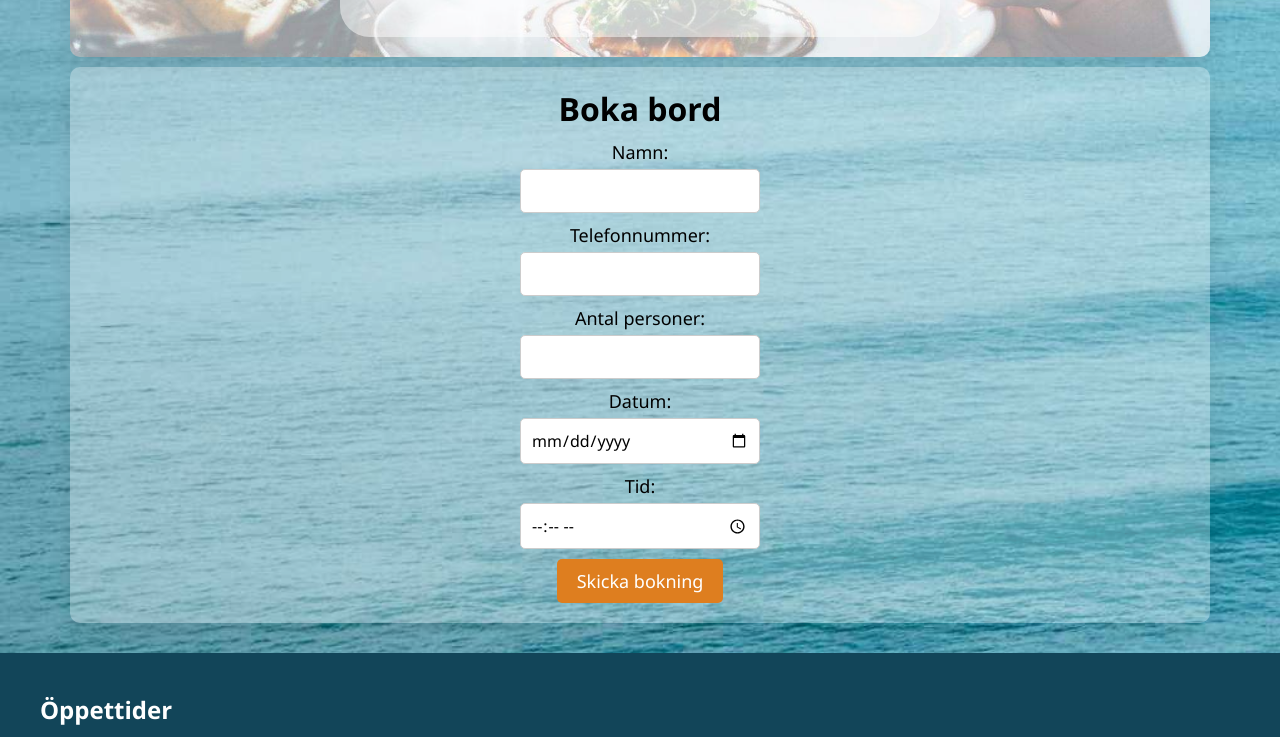
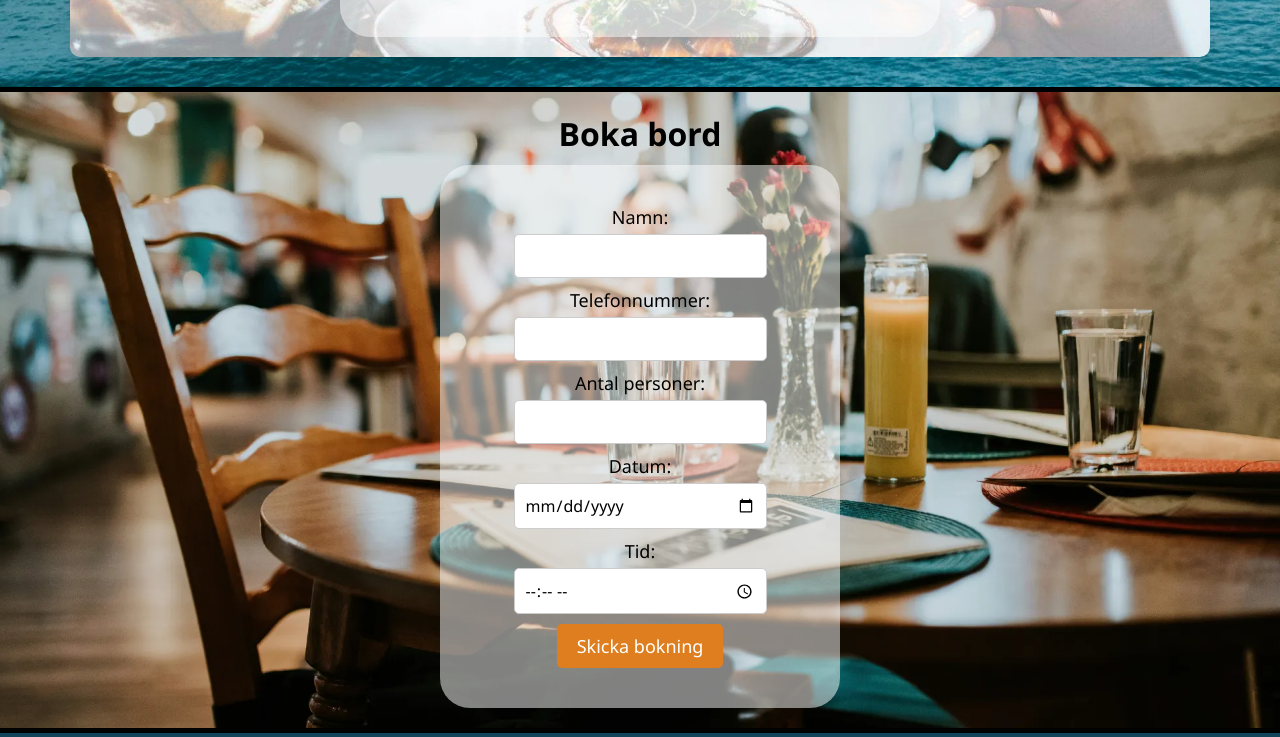
Before and after one commit to joma2304/projekt-backend-admin, a website built with Parcel: page src/index.html in a window 1280 px wide. Shown: the part 1506-2243 px from the top of the page. Built offline with nearby package versions, Linux system fonts and the light colour scheme; no server answers.

Commit message:
Ändrat lite styling

```diff
--- a/src/css/menu.scss
+++ b/src/css/menu.scss
@@ -79,15 +79,27 @@ b {
 }
 
 #book-section {
-    background-color: rgba(255, 255, 255, 0.3);
+    border-top: solid 5px black;
+    border-bottom: solid 5px black;
+    background-image: url("/src/images/booktable.webp");
+    background-size: cover;
     min-height: 50vh;
-    width: calc(100% - 20px);
+    width: calc(100%);
     background-size: cover;
-    margin: 10px;
-    border-radius: 10px;
     overflow: hidden;
-    box-shadow: 0 10px 20px rgba(0, 0, 0, 0.1);
     transition: transform 0.3s ease;
+    max-width: 100%;
+    margin: 0 auto;
+}
+
+.book-text {
+    background-color: rgba(255, 255, 255, 0.5);
+    border-radius: 30px;
+    display: flex;
+    justify-content: center;
+    align-items: center;
+    padding: 40px;
+    margin-bottom: 20px;
 }
 
 /*navigeringsmenyn */
@@ -251,7 +263,12 @@ b {
 
 body {
     width: 100%;
-    background-image: url("/src/images/hansa.jpg");
+    background-color: white;
+}
+
+.hansa-pic-div {
+    width: 100%;
+    background-image: url("/src/images/hansa.webp");
     background-size: cover;
 }
 
@@ -360,7 +377,7 @@ h1 {
 #bookingForm input[type="number"],
 #bookingForm input[type="date"],
 #bookingForm input[type="time"] {
-    width: 60%;
+    width: 100%;
     padding: 10px;
     margin-bottom: 10px;
     border: 1px solid #ccc;
--- a/src/index.html
+++ b/src/index.html
@@ -16,6 +16,7 @@
 </head>
 
 <body>
+    <div class="hansa-pic-div">
         <header class="header" id="header">
             <div class="header-container">
                 <a href="index.html" class="logo">
@@ -28,10 +29,15 @@
                         <span></span>
                     </div>
                     <ul class="nav-list" id="navList">
-                    <li class="nav-item"><a href="#welcome-section" class="section-link" data-target="welcome-section">Start</a></li>
-                    <li class="nav-item"><a href="#menu-section" class="section-link" data-target="menu-section">Meny</a></li>
-                    <li class="nav-item"><a href="#about-section" class="section-link" data-target="about-section">Om oss</a></li>
-                    <li class="nav-item"><a href="#book-section" class="section-link" data-target="book-section">Boka</a></li>
+                        <li class="nav-item"><a href="#welcome-section" class="section-link"
+                                data-target="welcome-section">Start</a></li>
+                        <li class="nav-item"><a href="#menu-section" class="section-link"
+                                data-target="menu-section">Meny</a></li>
+                        <li class="nav-item"><a href="#about-section" class="section-link"
+                                data-target="about-section">Om
+                                oss</a></li>
+                        <li class="nav-item"><a href="#book-section" class="section-link"
+                                data-target="book-section">Boka</a></li>
                     </ul>
 
                     <div class="login-div">
@@ -87,18 +93,23 @@
                     </div>
                 </div>
             </section>
+
             <section id="about-section" class="about-section">
                 <h2 class="about">Om oss</h2>
                 <div class="about-text">
-                <p> Restaurang Hansa är en oas av kulinariska upplevelser där tradition möter modernitet. Belägen vid
+                    <p> Restaurang Hansa är en oas av kulinariska upplevelser där tradition möter modernitet. Belägen
+                        vid
                         havet, erbjuder den enastående mat från havets skafferi, tillagad med omsorg och passion av våra
                         erfarna kockar. Med en atmosfär som blandar elegans med avslappnad charm lockar Restaurang Hansa
-                    besökare från när och fjärran. Vår meny är en resa genom smaker och texturer, där varje rätt är en
+                        besökare från när och fjärran. Vår meny är en resa genom smaker och texturer, där varje rätt är
+                        en
                         konstnärlig skapelse. Från färska skaldjur till lokala delikatesser, utforskar vi det bästa av
-                    lokala råvaror. Med förstklassig service och en atmosfär fylld av välbefinnande är Restaurang Hansa
+                        lokala råvaror. Med förstklassig service och en atmosfär fylld av välbefinnande är Restaurang
+                        Hansa
                         en plats att minnas och återvända till. </p>
                 </div>
             </section>
+    </div>
     <section id="book-section" class="book-section">
         <h2 class="book">Boka bord</h2>
         <div class="book-text">
```
Also changed, not shown: src/images/booktable.webp (added), src/images/hansa.webp (added). Lines whose indentation alone changed are shown as unchanged.
